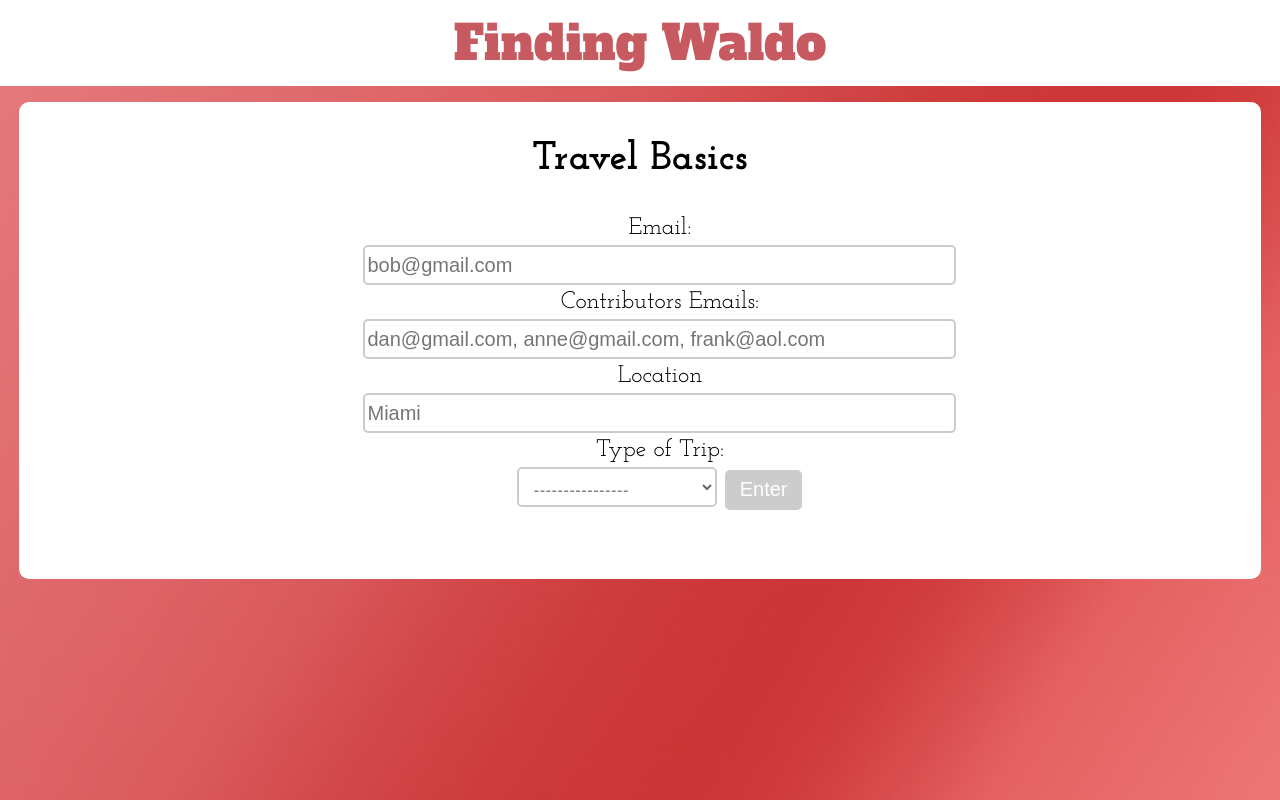
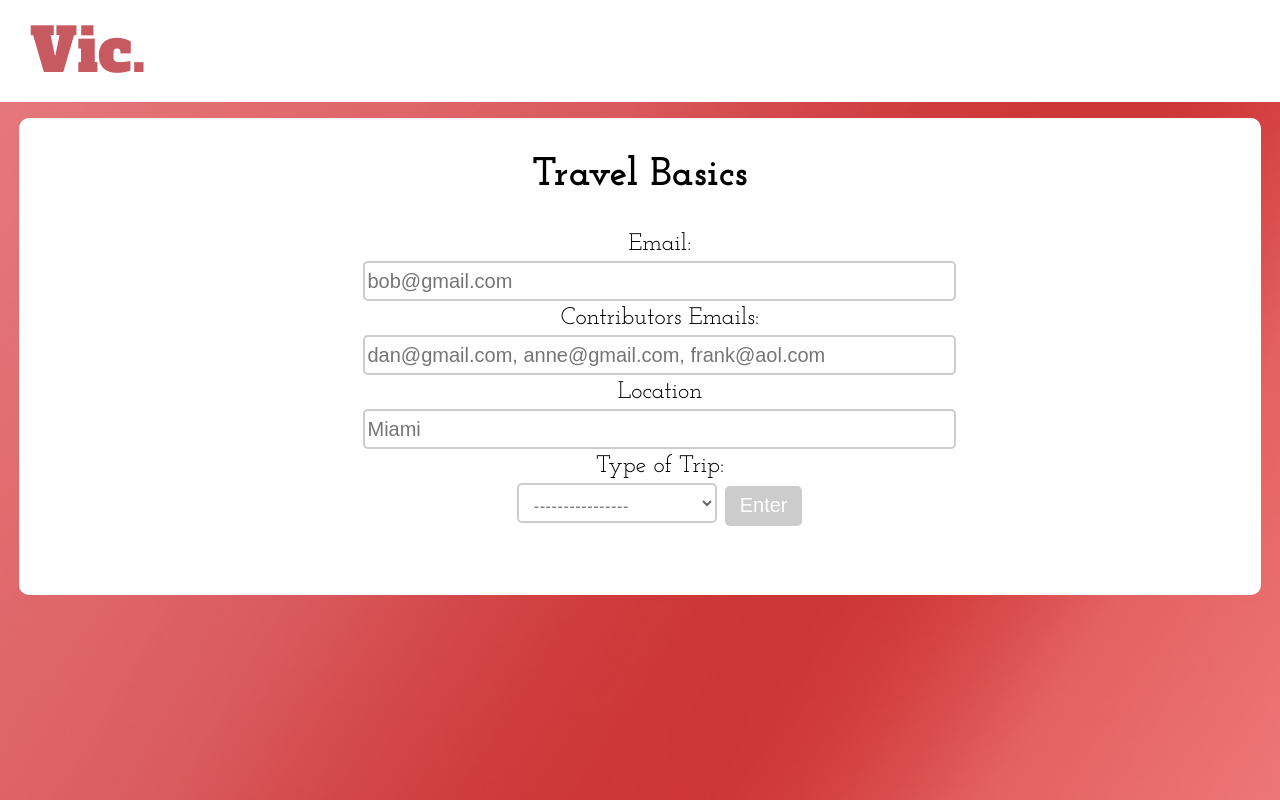
Before and after one commit to jasonkalmeida/Project-Waldo, a website: page public/index.html in a window 1280 px wide. Drawn offline with Linux system fonts and the light colour scheme.

Commit message:
updated html and screenshots

```diff
--- a/public/css/style.css
+++ b/public/css/style.css
@@ -20,10 +20,12 @@ body{
 .main-header{
 background-color: white;
 padding: 10px;
-text-align: center;
+padding-left: 30px;
+text-align: left;
+
 font-family: 'Alfa Slab One', cursive;
 font-weight: 400;
-font-size: 3em;
+font-size: 3.75em;
 color: #C65A60;
 }
 
--- a/public/index.html
+++ b/public/index.html
@@ -12,7 +12,7 @@
 
 	<div class="main-header">
 		<a href="index.html">
-			Finding Waldo
+			Vic.
 		</a>
 	</div>
 
```
Also changed, not shown: public/final.html (+1 -1 lines), public/planner.html (+1 -1 lines), public/thanks.html (+1 -1 lines), screenshots/page1.jpg (added), screenshots/page2..jpg (added), screenshots/page3.jpg (added), screenshots/page4.jpg (added), 4 other files.
